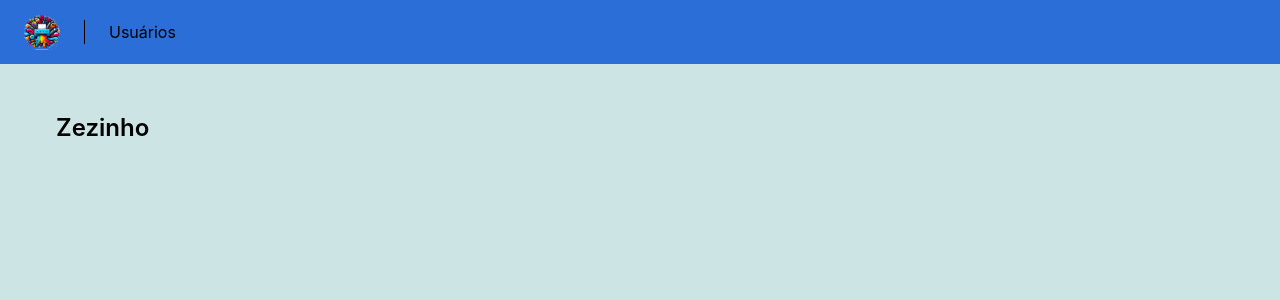
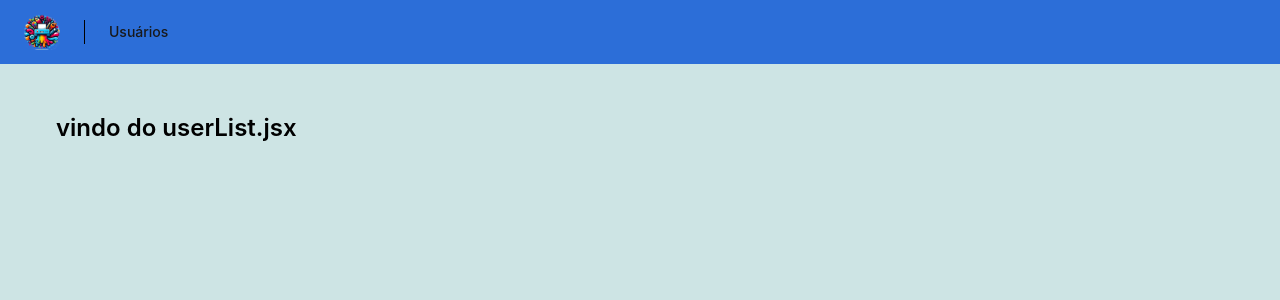
Before and after one commit to TheOkamoto/frontgraf, a React (Vite) app: page /users in a window 1280 px wide. Shown: the top 300 px of the page. Built offline with nearby package versions, Linux system fonts and the light colour scheme.

Commit message:
fixed header

```diff
--- a/src/components/app/header.jsx
+++ b/src/components/app/header.jsx
@@ -4,15 +4,15 @@ import { NavLink } from "./navlink";
 import Users from "../../pages/app/users/UserList";
 
 export function Header() {
-    return(
+    return (
         <div className="bg-primary">
             <div className="flex h-16 items-center gap-6 p-6">
                 <img src={Logo} alt="Logo" className="h-9 w-9" />
-                <Separator orientation="vertical" className="h-6 bg-black "/>
+                <Separator orientation="vertical" className="h-6 bg-black " />
                 <nav className="flex items-center space-x-4 lg:space-x-6">
-                    <NavLink to="/users"/>
+                    <NavLink to="/users">
                         Usuários
-                    <NavLink/>
+                    </NavLink >
                 </nav>
             </div>
         </div>
--- a/src/pages/app/users.jsx
+++ b/src/pages/app/users.jsx
@@ -1,6 +1,6 @@
 import { Button } from "@/components/ui/button";
 
-export function Home() {
+export function users() {
     return (
         <div className="p-6">
             <Button>users</Button>
--- a/src/pages/app/users/UserList.jsx
+++ b/src/pages/app/users/UserList.jsx
@@ -1,7 +1,7 @@
 export default function UserList() {
     return (
         <div className="p-6">
-            <h1 className="text-2xl font-semibold">Zezinho</h1>
+            <h1 className="text-2xl font-semibold">vindo do userList.jsx</h1>
         </div>
     )
 }
```
